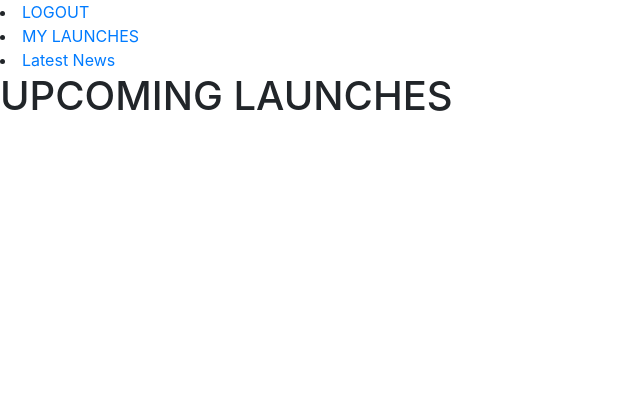
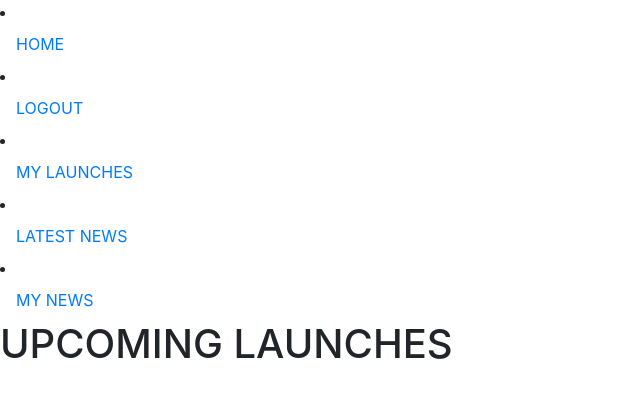
Before and after one commit to Enid-Sky/flask-launch-command, a Flask app: page /upcoming in a window 1280 px wide. Shown: the top 398 px of the page, without its empty margins (0-640 px from the left). Run offline with Flask 2, Linux system fonts and the light colour scheme; data that the repository does not hold is empty; some libraries are stand-ins or nearby versions.

Commit message:
add navigation links for news

```diff
--- a/templates/upcoming_launches.html
+++ b/templates/upcoming_launches.html
@@ -5,14 +5,17 @@
 
 {%block body%}
 
-
-<li><a href="/logout">LOGOUT<a></li>
-<li><a href="/my_launches">MY LAUNCHES<a></li>
-<li><a href="/all_news">Latest News<a></li>
+<div>
+    <li class ="nav-item"><a class="nav-link" href="/upcoming">HOME<a></li>
+    <li class ="nav-item"><a class="nav-link" href="/logout">LOGOUT<a></li>
+    <li class ="nav-item"><a class="nav-link" href="/my_launches">MY LAUNCHES<a></li>
+    <li class ="nav-item"><a class="nav-link" href="/all_news">LATEST NEWS<a></li>
+    <li class ="nav-item"><a class="nav-link" href="/my_news">MY NEWS<a></li>
+</div>
 
 <h1>UPCOMING LAUNCHES</h1>
 
-<!-- Sometimes images show sometimes they don't -->
+
 {% for launch in launches %}
 
 <ul>
```
